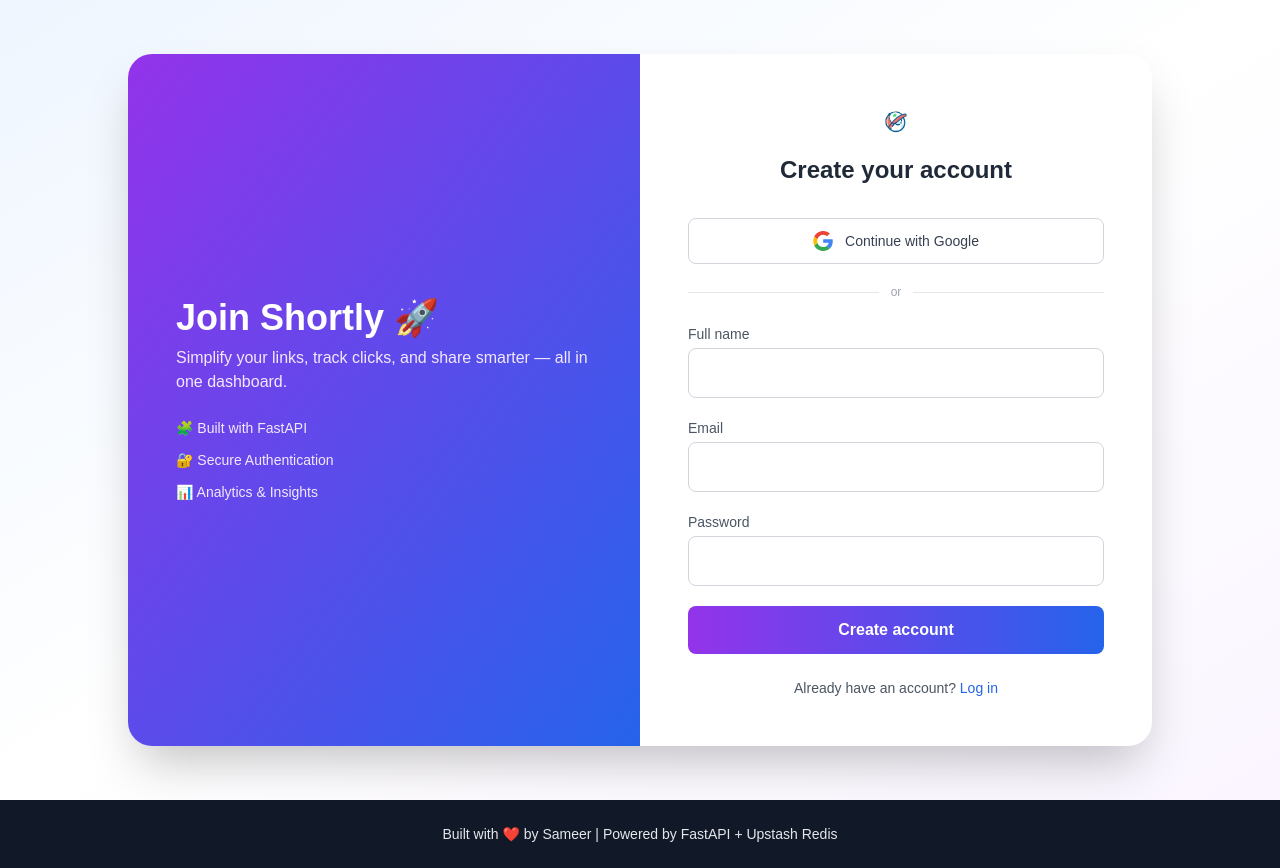
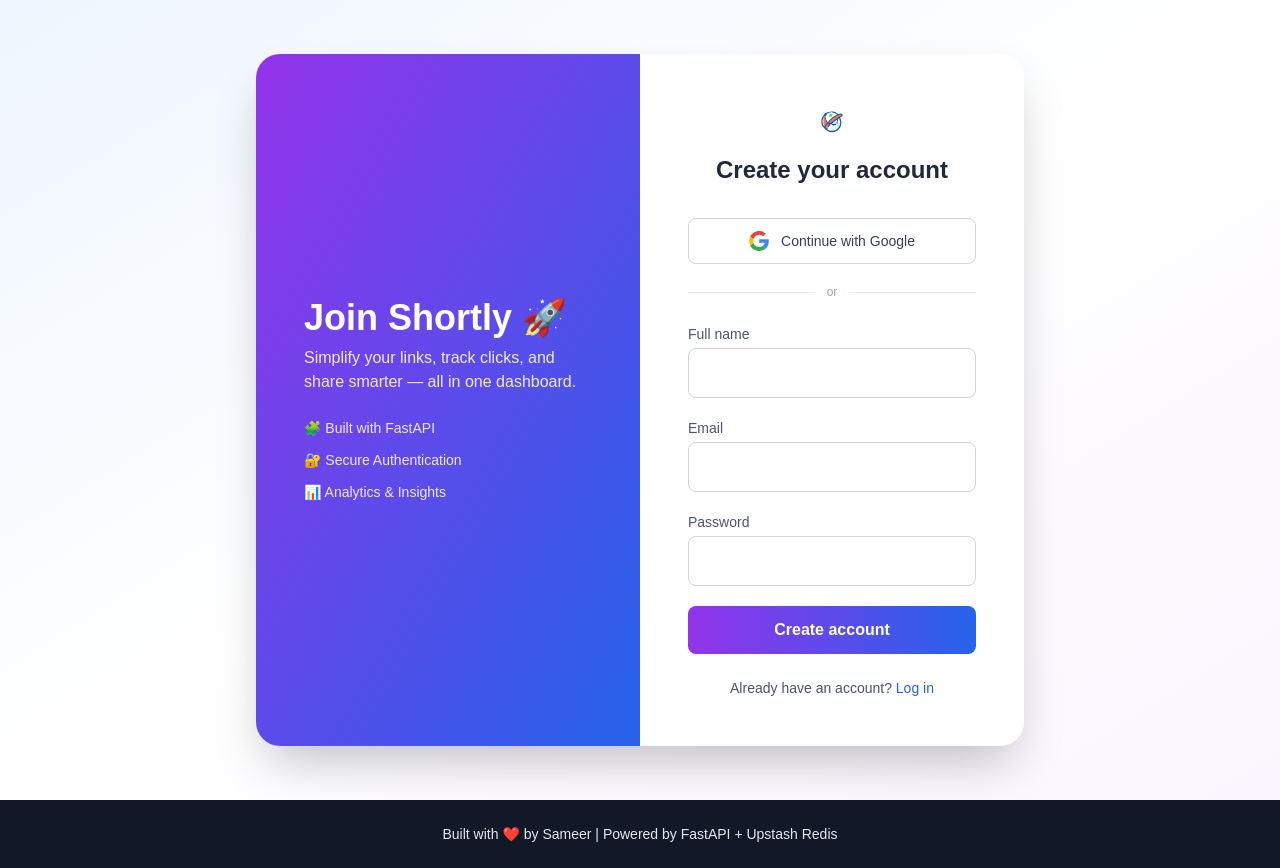
Before and after one commit to sk3577311/Pro_URL_Shortener, a FastAPI app: page /signup in a window 1280 px wide. Shown: the part 81-949 px from the top of the page. Run offline with FastAPI, Linux system fonts and the light colour scheme; some libraries are stand-ins or nearby versions.

Commit message:
last commit 15/10/2025 v14

```diff
--- a/app/main.py
+++ b/app/main.py
@@ -31,10 +31,6 @@ app.mount(
     StaticFiles(directory=Path(__file__).parent.parent.absolute() / "static"),
     name="static",
 )
-
-# auth router
-app.include_router(auth_router)
-
 # 🔒 Add session middleware for OAuth
 app.add_middleware(
     SessionMiddleware,
@@ -42,6 +38,10 @@ app.add_middleware(
     same_site="lax",
     https_only=False  # set True if using HTTPS
 )
+
+# auth router
+app.include_router(auth_router)
+
 
 
 # ----------------------------
--- a/templates/login.html
+++ b/templates/login.html
@@ -2,7 +2,7 @@
 {% block title %}Login — Shortly{% endblock %}
 {% block content %}
 <section class="h-screen flex items-center justify-center bg-gradient-to-br from-blue-50 via-white to-purple-50 overflow-hidden">
-  <div class="w-full max-w-5xl bg-white rounded-3xl shadow-2xl grid md:grid-cols-2 overflow-hidden">
+  <div class="w-full max-w-3xl bg-white rounded-3xl shadow-2xl grid md:grid-cols-2 overflow-hidden">
     <!-- Left Panel -->
     <div class="hidden md:flex flex-col justify-center bg-gradient-to-br from-blue-600 to-purple-600 text-white p-12 space-y-6">
       <div>
--- a/templates/signup.html
+++ b/templates/signup.html
@@ -2,7 +2,7 @@
 {% block title %}Sign up — Shortly{% endblock %}
 {% block content %}
 <section class="h-screen flex items-center justify-center bg-gradient-to-br from-blue-50 via-white to-purple-50 overflow-hidden">
-  <div class="w-full max-w-5xl bg-white rounded-3xl shadow-2xl grid md:grid-cols-2 overflow-hidden">
+  <div class="w-full max-w-3xl bg-white rounded-3xl shadow-2xl grid md:grid-cols-2 overflow-hidden">
     <!-- Left Info Panel -->
     <div class="hidden md:flex flex-col justify-center bg-gradient-to-br from-purple-600 to-blue-600 text-white p-12 space-y-6">
       <div>
```
